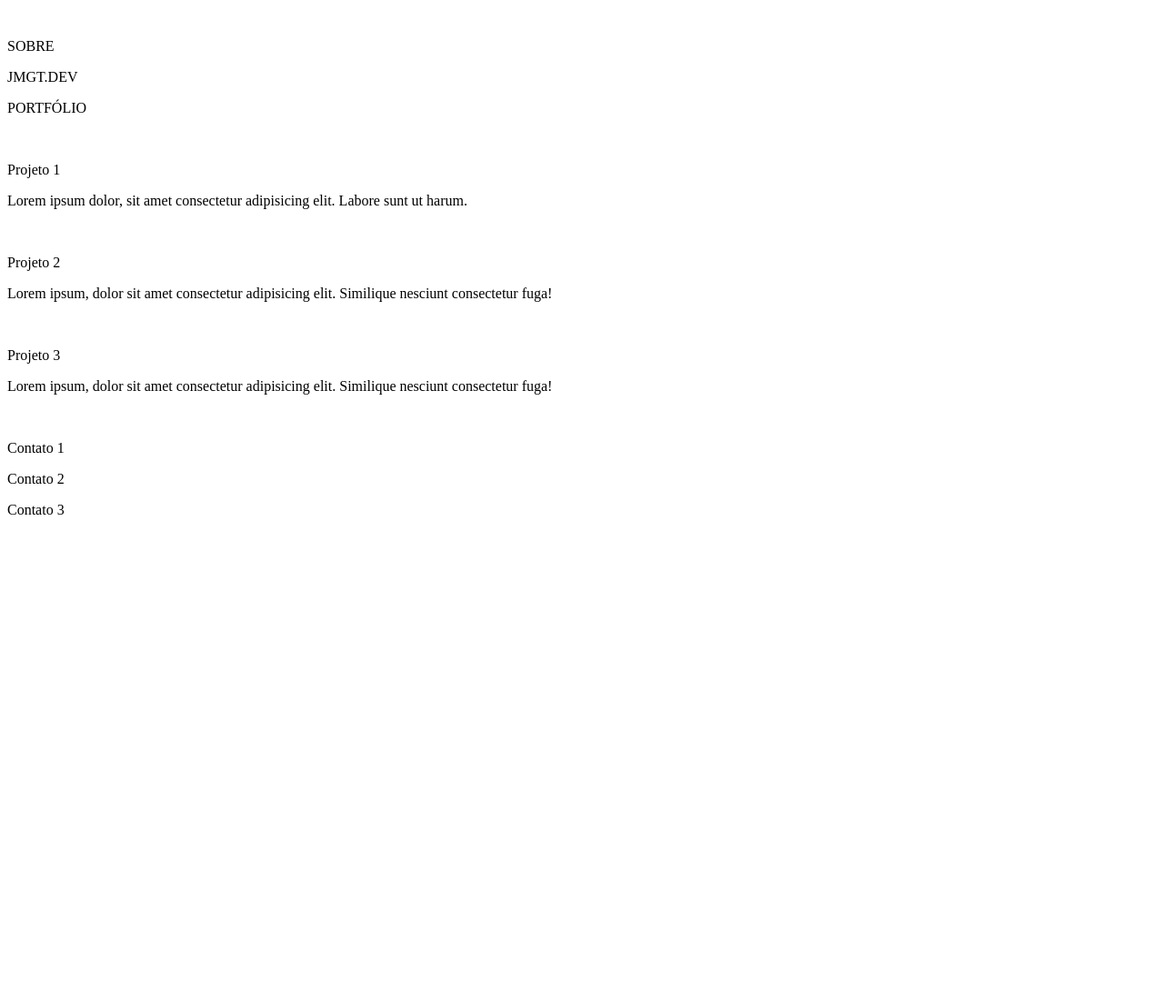
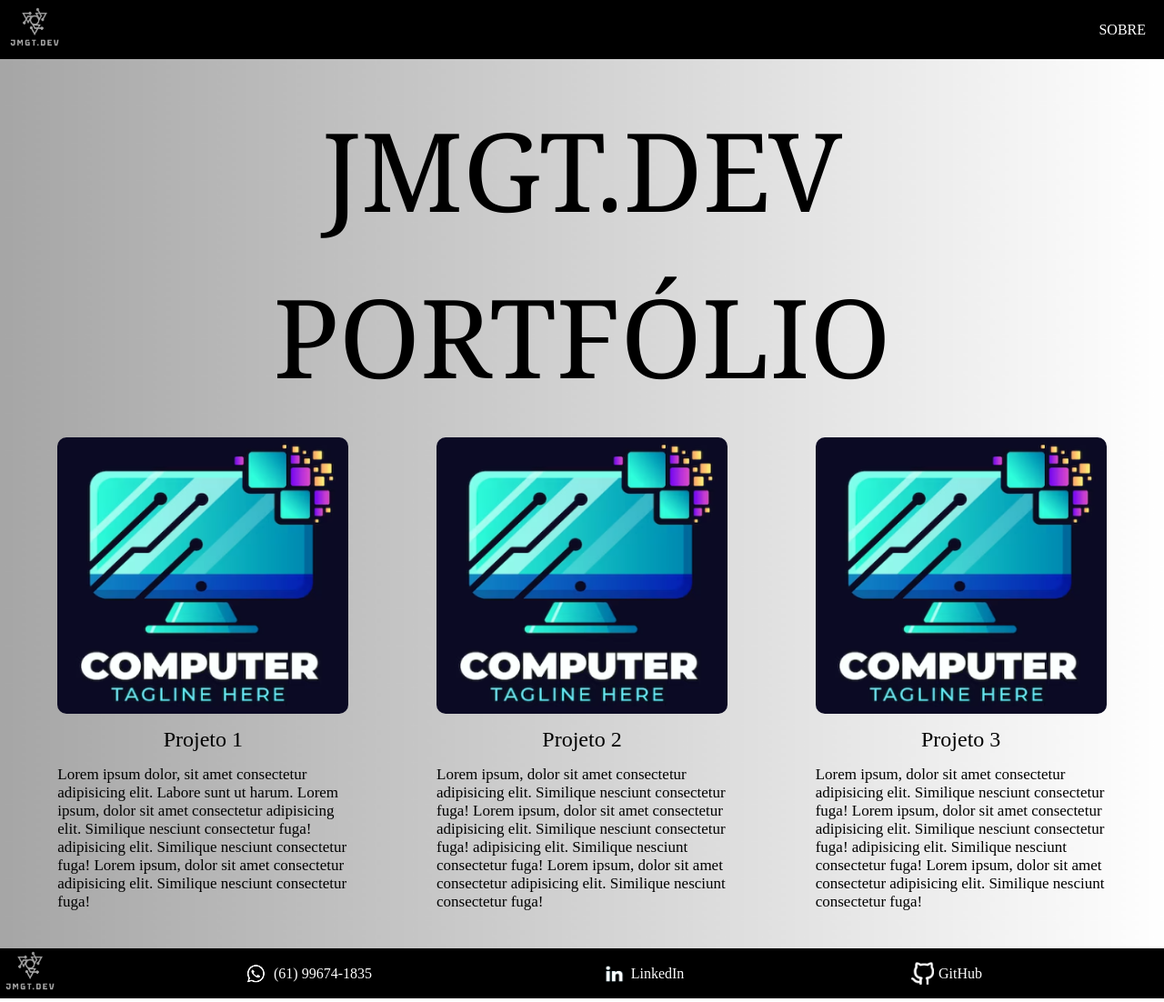
Before and after one commit to jmgtDev/Portfolio, a plain HTML site: page index.html in a window 1280 px wide. Shown: the whole page at 91% size. Before the commit the page ends 800 px from the top, so only its background shows below. Drawn offline with Linux system fonts and the light colour scheme.

Commit message:
Contrução dos elementos da página principal

```diff
--- a/index.html
+++ b/index.html
@@ -3,11 +3,13 @@
 <head>
     <meta charset="UTF-8">
     <meta name="viewport" content="width=device-width, initial-scale=1.0">
+    <link rel="stylesheet" href="./css/style.css">
     <title>Portfólio JMGT.DEV</title>
 </head>
 <body>
+    <div class="all-elements">
         <header class="header">
-        <img class="logo header-logo">
+            <img src="./images/Logo/logo.png" alt="logo" class="logo header-logo">
             <p class="button button-sobre">SOBRE</p>
         </header>
         <section class="title main-title">
@@ -18,30 +20,40 @@
         </section>
         <div class="projects">
             <div class="project project1">
-            <img class="project-img project1-img">
+                <img src="./images/project-pictures/project-picture.png" class="project-img project1-img" alt="project-picture">
                 <p class="project-title project1-title">Projeto 1</p>
-            <p class="project-text project1-text"> Lorem ipsum dolor, sit amet consectetur adipisicing elit. Labore sunt ut harum.</p>
+                <p class="project-text project1-text"> Lorem ipsum dolor, sit amet consectetur adipisicing elit. Labore sunt ut harum. Lorem ipsum, dolor sit amet consectetur adipisicing elit. Similique nesciunt consectetur fuga! adipisicing elit. Similique nesciunt consectetur fuga! Lorem ipsum, dolor sit amet consectetur adipisicing elit. Similique nesciunt consectetur fuga!</p>
             </div>
             <div class="project project2">
-            <img class="project-img project1-img">
+                <img src="./images/project-pictures/project-picture.png" class="project-img project1-img" alt="project-picture">
                 <p class="project-title project2-title">Projeto 2</p>
-            <p class="project-text project2-text">Lorem ipsum, dolor sit amet consectetur adipisicing elit. Similique nesciunt consectetur fuga!</p>
+                <p class="project-text project2-text">Lorem ipsum, dolor sit amet consectetur adipisicing elit. Similique nesciunt consectetur fuga! Lorem ipsum, dolor sit amet consectetur adipisicing elit. Similique nesciunt consectetur fuga! adipisicing elit. Similique nesciunt consectetur fuga! Lorem ipsum, dolor sit amet consectetur adipisicing elit. Similique nesciunt consectetur fuga!</p>
             </div>
             <div class="project project3">
-            <img class="project-img project1-img">
+                <img src="./images/project-pictures/project-picture.png" class="project-img project1-img" alt="project-picture">
                 <p class="project-title project3-title">Projeto 3</p>
-            <p class="project-text project3-text">Lorem ipsum, dolor sit amet consectetur adipisicing elit. Similique nesciunt consectetur fuga!</p>
+                <p class="project-text project3-text">Lorem ipsum, dolor sit amet consectetur adipisicing elit. Similique nesciunt consectetur fuga! Lorem ipsum, dolor sit amet consectetur adipisicing elit. Similique nesciunt consectetur fuga! adipisicing elit. Similique nesciunt consectetur fuga! Lorem ipsum, dolor sit amet consectetur adipisicing elit. Similique nesciunt consectetur fuga!</p>
             </div>
         </div>
         <footer class="footer">
             <div class="logo footer-logo">
-            <img>
+                <img src="./images/Logo/logo.png" alt="logo" class="logo footer-logo">
             </div>
             <div class="contacts">
-            <p class="contact contact1">Contato 1</p>
-            <p class="contact contact2">Contato 2</p>
-            <p class="contact contact3">Contato 3</p>
+                <div class="contact contact1">
+                    <img src="./images/Logo/whatsapp-logo.png" class="logo-contact logo-whatsapp">
+                    <p>(61) 99674-1835</p>
+                </div>
+                <div class="contact contact2">
+                    <img src="./images/Logo/linkedin-logo.png" class="logo-contact logo-linkedin">
+                    <p>LinkedIn</p>
+                </div>
+                <div class="contact contact3">
+                    <img src="./images/Logo/github-logo.png" class="logo-contact logo-github">
+                    <p>GitHub</p>
+                </div>
             </div>
         </footer>
+    </div>
 </body>
 </html>
--- /dev/null
+++ b/sass/style.scss
@@ -0,0 +1,109 @@
+*{
+    padding: 0px;
+    margin: 0px;
+}
+
+.all-elements{
+    display: flex;
+    flex-direction: column;
+    background-image: url(/images/back-ground/back-ground.png);
+    background-size: cover;
+
+    .logo{
+        width: 66px;
+        height: 55px;
+        border-radius: 10px;
+
+    }
+
+    .header{
+        display: flex;
+        justify-content: space-between;
+        align-items: center;
+        background-color: black;
+        color: white;
+        padding: 5px;
+        padding-right: 20px;
+    }
+
+    .title{
+        font-size: 120px;
+        display: flex;
+        justify-content: center;
+        font-family: Cambria, Cochin, Georgia, Times, 'Times New Roman', serif;
+    }
+
+    .main-title{
+        padding-top: 40px;
+        padding-bottom: 20px;
+    }
+
+    .projects{
+        display: flex;
+        gap: 30px;
+        padding: 30px;
+        flex-wrap: wrap;
+        justify-content: center;
+        align-items: center;
+
+        .project{
+            display: flex;
+            flex-direction: column;
+            width: 320px;
+            height: 532px;
+            flex-grow: 1;
+            align-items: center;
+            gap: 15px;
+
+            .project-img{
+                width: 320px;
+                height: 304px;
+                border-radius: 10px;
+            }
+
+            .project-title{
+                font-size: 24px;
+            }
+
+            .project-text{
+                width: 320px;
+                font-size: 17px;
+            }
+        }
+    }
+
+    .footer{
+        display: flex;
+        background-color: black;
+        color: white;
+        align-items: center;
+
+        .contacts{
+            display: flex;
+            flex-grow: 1;
+            justify-content: space-between;
+            padding-left: 200px;
+            padding-right: 200px;
+
+            .contact{
+                display: flex;
+                align-items: center;
+                gap: 5px;
+            }
+
+            .logo-contact{
+                width: 30px;
+                height: 30px;
+            }
+            .logo-linkedin{
+                width: 30px;
+                height: 20px;
+            }
+            .logo-github{
+                width: 25px;
+                height: 25px;
+            }
+
+        }
+    }
+}
```
Also changed, not shown: css/style.css (added), images/Logo/github-logo.png (added), images/Logo/linkedin-logo.png (added), images/Logo/logo.png (added), images/Logo/whatsapp-logo.png (added), images/back-ground/back-ground.png (added), images/project-pictures/project-picture.png (added), 3 other files. Lines whose indentation alone changed are shown as unchanged.
